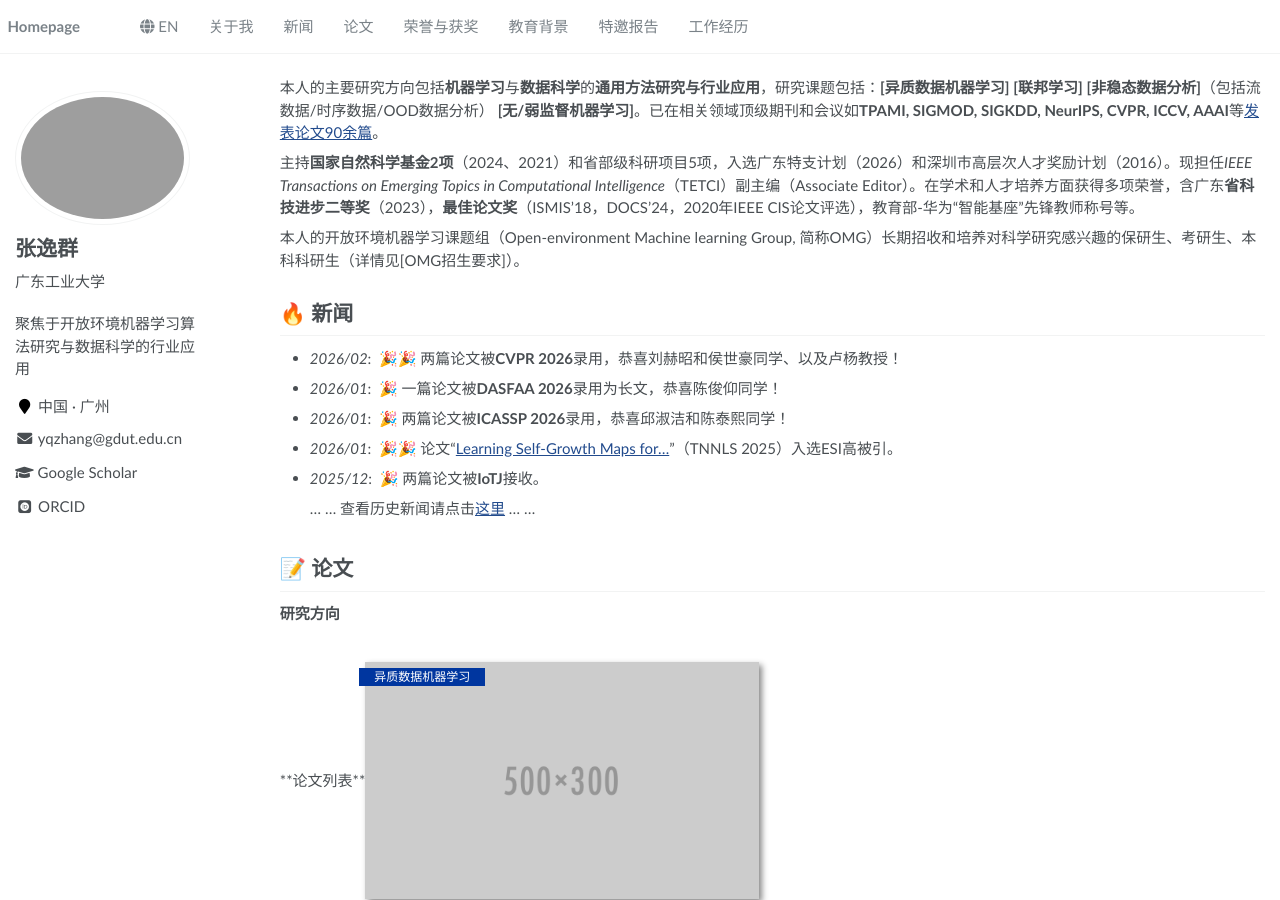
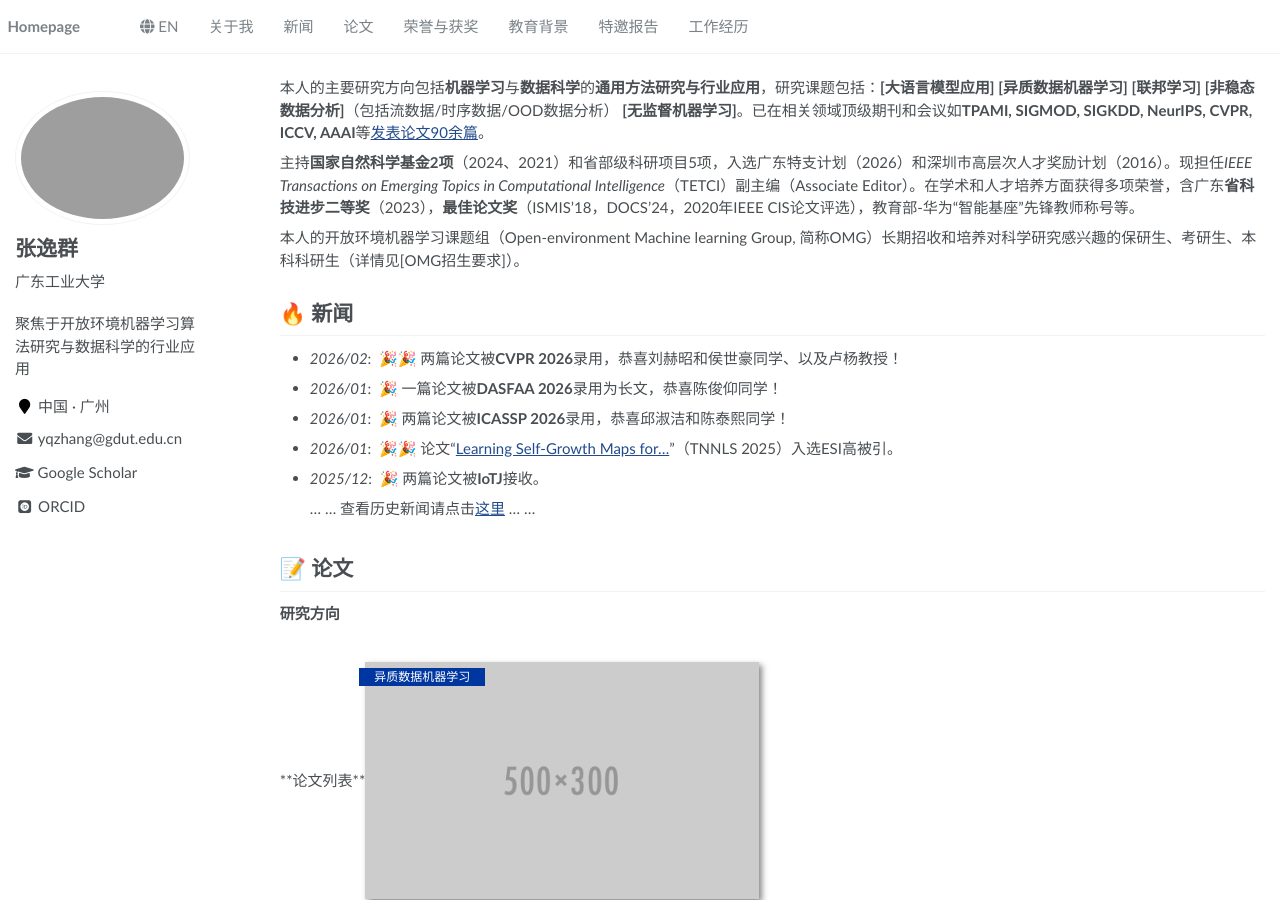
Before and after one commit to yqzhang-Zz/zh, a Jekyll site: the page built from _pages/about.md, in a window 1280 px wide and 900 px high. Built offline with Jekyll 4.4.1, drawn with Linux system fonts in a browser that asks for light colours; some web fonts are replaced.

Commit message:
Update about.md

```diff
--- a/_pages/about.md
+++ b/_pages/about.md
@@ -17,7 +17,7 @@ redirect_from:
 
 <span class='anchor' id='about-me'></span>
 
-本人的主要研究方向包括**机器学习**与**数据科学**的**通用方法研究与行业应用**，研究课题包括：**[异质数据机器学习]** **[联邦学习]** **[非稳态数据分析]**（包括流数据/时序数据/OOD数据分析） **[无/弱监督机器学习]**。已在相关领域顶级期刊和会议如**TPAMI, SIGMOD, SIGKDD, NeurIPS, CVPR, ICCV, AAAI**等<a href='https://scholar.google.com/citations?user=EnqM5F4AAAAJ'>发表论文90余篇</a>。
+本人的主要研究方向包括**机器学习**与**数据科学**的**通用方法研究与行业应用**，研究课题包括：**[大语言模型应用]** **[异质数据机器学习]** **[联邦学习]** **[非稳态数据分析]**（包括流数据/时序数据/OOD数据分析） **[无监督机器学习]**。已在相关领域顶级期刊和会议如**TPAMI, SIGMOD, SIGKDD, NeurIPS, CVPR, ICCV, AAAI**等<a href='https://scholar.google.com/citations?user=EnqM5F4AAAAJ'>发表论文90余篇</a>。
 
 <!--
 <a href='https://scholar.google.com/citations?user=EnqM5F4AAAAJ'><img src="https://img.shields.io/endpoint?url={{ url | url_encode }}&logo=Google%20Scholar&labelColor=f6f6f6&color=9cf&style=flat&label=citations"></a>.
```
